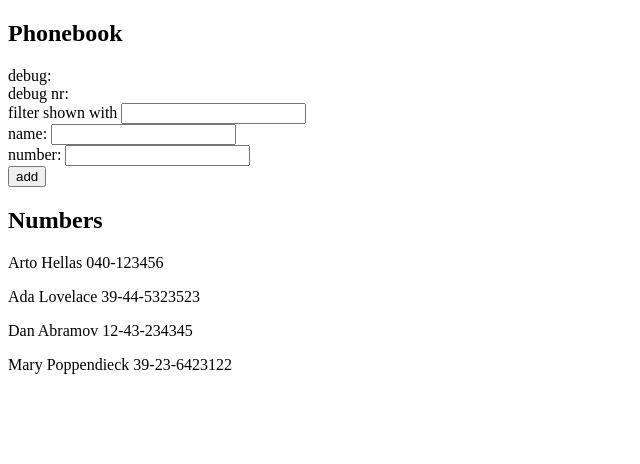
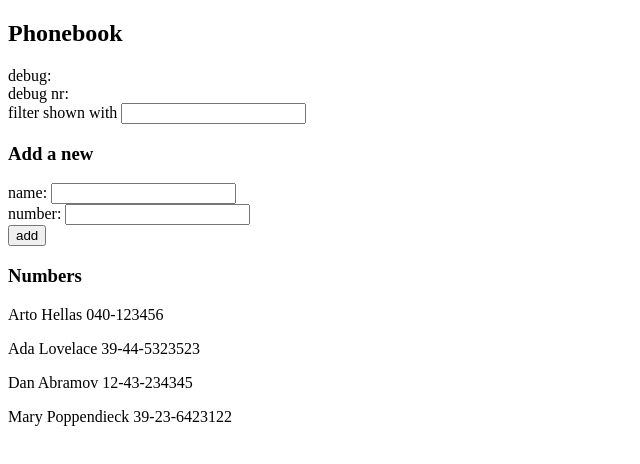
Before and after one commit to SebastianRSorensen/fullstackopen, a React (Vite) app in the folder part2/part2b-e/: page / in a window 1280 px wide. Shown: the top 464 px of the page, without its empty margins (0-640 px from the left). Built offline with nearby package versions, Linux system fonts and the light colour scheme.

Commit message:
2.10 done

```diff
--- a/part2/part2b-e/src/App.jsx
+++ b/part2/part2b-e/src/App.jsx
@@ -1,4 +1,7 @@
 import { useState } from 'react'
+import Filter from './components/Filter'
+import PersonForm from './components/PersonForm'
+import Persons from './components/Persons'
 
 const App = () => {
     const [persons, setPersons] = useState([
@@ -22,6 +25,7 @@ const App = () => {
             return
         }
         setPersons(persons.concat(personObject))
+        console.log(personObject);
 
         setNewName('')
         setNewNumber('')
@@ -41,29 +45,21 @@ const App = () => {
         console.log(event.target.value);
         setFilter(event.target.value)
     }
-
     const personsToShow = filterName.length <= 0
         ? persons
         : persons.filter((person) => person.name.toLowerCase().includes(filterName.toLowerCase()))
+
 
     return (
         <div>
             <h2>Phonebook</h2>
             <div>debug: {newName}</div>
             <div>debug nr: {newNumber}</div>
-            <div>filter shown with <input onChange={handleNewFilter} />
-            </div>
-            <form>
-                <div>name: <input value={newName} onChange={handleNewName} /> </div>
-                <div>number: <input value={newNumber} onChange={handleNewNumber} /></div>
-                <div>
-                    <button type="submit" onClick={handleSubmit}>add</button>
-                </div>
-            </form>
-            <h2>Numbers</h2>
-            {personsToShow.map((person) => (
-                <p key={person.name}>{person.name} {person.number}</p>
-            ))}
+            <Filter handleNewFilter={handleNewFilter} />
+            <h3>Add a new</h3>
+            <PersonForm newName={newName} newNumber={newNumber} handleNewName={handleNewName} handleNewNumber={handleNewNumber} handleSubmit={handleSubmit}/>
+            <h3>Numbers</h3>
+            <Persons personsToShow={personsToShow}/>
         </div>
     )
 }
--- /dev/null
+++ b/part2/part2b-e/src/components/Filter.jsx
@@ -0,0 +1,11 @@
+
+const Filter = ({ handleNewFilter }) => {
+
+
+    return (
+        <div>filter shown with <input onChange={handleNewFilter} />
+        </div>
+    )
+}
+
+export default Filter
--- /dev/null
+++ b/part2/part2b-e/src/components/PersonForm.jsx
@@ -0,0 +1,14 @@
+const PersonForm = ({ newNumber, newName, handleNewName, handleNewNumber, handleSubmit}) => {
+
+    return (
+        <form>
+            <div>name: <input value={newName} onChange={handleNewName} /> </div>
+            <div>number: <input value={newNumber} onChange={handleNewNumber} /></div>
+            <div>
+                <button type="submit" onClick={handleSubmit}>add</button>
+            </div>
+        </form>
+    )
+}
+
+export default PersonForm
--- /dev/null
+++ b/part2/part2b-e/src/components/Persons.jsx
@@ -0,0 +1,11 @@
+const Persons = ({ personsToShow }) => {
+
+    return (
+        <div>
+            {personsToShow.map((person) => (
+                <p key={person.name}>{person.name} {person.number}</p>
+            ))}
+        </div>)
+}
+
+export default Persons
```
